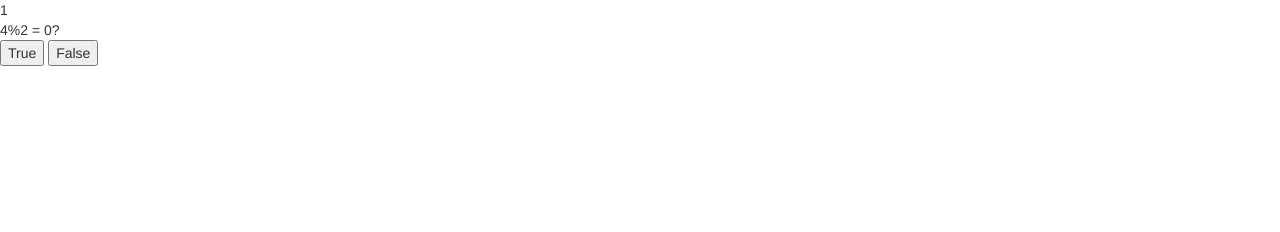
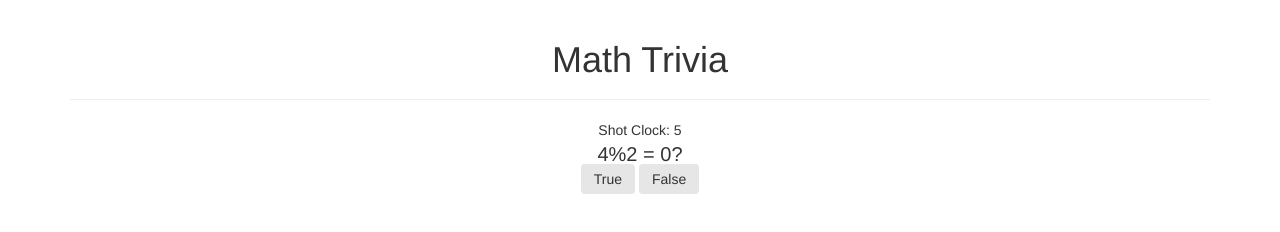
Before and after one commit to floresjacob/TriviaGame, a plain HTML site: page index.html in a window 1280 px wide. Both pictures are taken after a click on the element "True". Drawn offline with nearby package versions, Linux system fonts and the light colour scheme.

Commit message:
stylized

```diff
--- a/assets/script.js
+++ b/assets/script.js
@@ -1,6 +1,3 @@
-
-
-
 var questions = ["1 = 1?", "4%2 = 0?", "0! = 0?", "e^(i*Pi) = -1?"]
 var answers = ["True", "True", "False", "True"]
 
@@ -11,14 +8,14 @@ function init() {
     clock = 8
 
     $("#question").html(questions[0])
-    $("#True").append("<button>True</button")
-    $("#False").append("<button>False</button")
+    $("#question").attr("")
+    $("#True").append("True")
+    $("#False").append("False")
 }
 
 $(".choice").on("click", function(){
     console.log($(this).text())
     check($(this).text())
-    i++
     $("#question").html(questions[i])
 })
 
@@ -31,12 +28,14 @@ function restart() {
 function check(guess) {
     if (guess === answers[i]){
         pts++
-        console.log(pts)
+        console.log(i)
+        moveOn()
     }
     else {
         $("#answer").html("Incorrect")
         $("#answer").append("The correct answer was " + answers[i])
         setTimeout(clearAns, 850)
+        console.log(i)
         moveOn()
     }
 }
@@ -44,8 +43,9 @@ function check(guess) {
 function moveOn() {
     if(i < questions.length){
         i++
+        console.log(i)
         clock = 7
-        $("#timer").html(clock)
+        $("#timer").html("Shot Clock: " + clock)
         $("#question").html(questions[i])
     }
     else {
@@ -56,7 +56,7 @@ function moveOn() {
 setInterval(function(){
     if(i < questions.length){
         clock--
-        $("#timer").html(clock)
+        $("#timer").html("Shot Clock: " + clock)
         if(clock === 0){
             $("#answer").html("Time's up!")
             $("#answer").append("The correct answer was " + answers[i])
@@ -80,9 +80,9 @@ function clear(){
 }
 
 function gameOver(){
-    $("#result").html("You got " + pts + " correct! <br>")
-    $("#result").append("Restart? <br>")
-    $("#result").append("<button id = 'retry'>Retry?</button>")
+    $("#result").html("<h1>You got " + pts + " correct!</h1> <br>")
+    $("#result").append("<img src='https://media.giphy.com/media/9lMoyThpKynde/giphy.gif'> <br>")
+    $("#result").append("<button class = 'btn btn-default' id = 'retry'>Retry?</button>")
     $("#retry").on("click", function(){
         console.log("hit")
         i = 0
--- a/assets/style.css
+++ b/assets/style.css
@@ -1,3 +1,32 @@
 .choice {
     display: inline;
+    color: #333;
+    background-color: #e6e6e6;
+    border-color: #adadad;
+    user-select: none;
+    background-image: none;
+    border: 1px solid transparent;
+    border-radius: 4px;
+    padding: 6px 12px;
+    font-size: 14px;
+    font-weight: 400;
+    line-height: 1.42857143;
+    text-align: center;
+    white-space: nowrap;
+    vertical-align: middle;
+    -ms-touch-action: manipulation;
+    touch-action: manipulation;
+    cursor: pointer;
 }
+
+#question {
+    font-size: 20px;
+}
+
+.page-header h1 {
+    text-align: center;
+}
+
+.container {
+    text-align: center;
+}
--- a/index.html
+++ b/index.html
@@ -4,12 +4,18 @@
     <meta charset="UTF-8">
     <meta name="viewport" content="width=device-width, initial-scale=1.0">
     <meta http-equiv="X-UA-Compatible" content="ie=edge">
-    <title>Furniture Trivia</title>
+    <title>Math Trivia</title>
     <!-- Latest compiled and minified CSS -->
 <link rel="stylesheet" href="https://maxcdn.bootstrapcdn.com/bootstrap/3.3.7/css/bootstrap.min.css" integrity="sha384-BVYiiSIFeK1dGmJRAkycuHAHRg32OmUcww7on3RYdg4Va+PmSTsz/K68vbdEjh4u" crossorigin="anonymous">
 <link rel="stylesheet" href="./assets/style.css">
 </head>
 <body>
+    <div class="container">
+        <div class="page-header">
+            <h1>Math Trivia</h1>
+        </div>
+    </div>
+    <div class="container">
         <div id="timer"></div>
         <div id="question"></div>
         <div id="options">
@@ -17,8 +23,8 @@
             <div class="choice" id="False"></div>
         </div>
         <div id="answer"></div>
-        <div id="result">
-        </div>
+        <div id="result"></div>
+    </div>
 
     <script src="https://cdnjs.cloudflare.com/ajax/libs/jquery/3.2.1/jquery.min.js"></script>
     <script src="./assets/script.js"></script>
```
